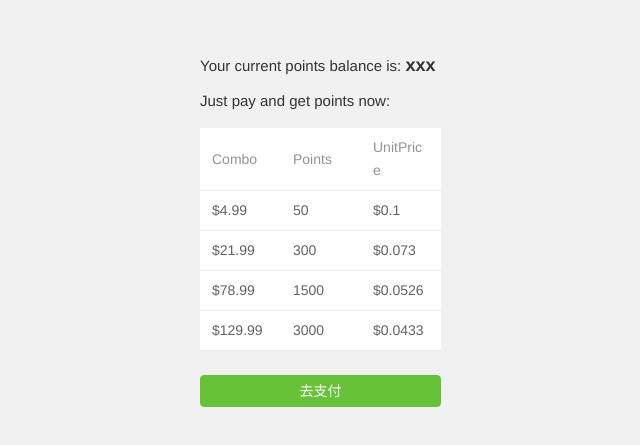
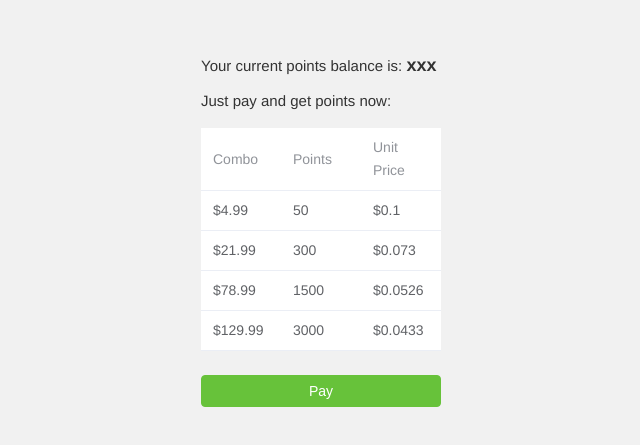
Before and after one commit to dddddkio/telegram-bot-vue, a Vue app: page / in a window 1280 px wide. Shown: the part 191-636 px from the top of the page, without its empty margins (199-839 px from the left). Built offline with nearby package versions, Linux system fonts and the light colour scheme.

Commit message:
webapp pass by value test

```diff
--- a/src/App.vue
+++ b/src/App.vue
@@ -3,18 +3,13 @@
     <div>Your current points balance is: <text class="text-bold text-black" style="font-size: large;">xxx</text></div>
     <div style="margin-top:10px;margin-bottom: 15px;">Just pay and get points now:</div>
 
-    <el-table
-      ref="table"
-      :data="tableData"
-      style="width: 100%"
-      @row-click="handleRowClick"
-      highlight-current-row>
+    <el-table ref="table" :data="tableData" style="width: 100%" @row-click="handleRowClick" highlight-current-row>
       <el-table-column prop="Combo" label="Combo" />
       <el-table-column prop="Points" label="Points" />
-      <el-table-column prop="UnitPrice" label="UnitPrice" />
+      <el-table-column prop="UnitPrice" label="Unit Price" />
     </el-table>
 
-    <el-button type="success" style="margin-top:3vh;width:100%" @click="handleButtonClick">去支付</el-button>
+    <el-button type="success" style="margin-top:3vh;width:100%" @click="handleButtonClick">Pay</el-button>
   </div>
 </template>
 
@@ -51,9 +46,11 @@ export default {
     handleRowClick(row, event) {
       console.log('选中了第' + (this.tableData.indexOf(row) + 1) + '行');
       console.log(row)
+      Telegram.WebApp.close()
     },
   },
 };
+
 </script>
 
 
```
Also changed, not shown: 6 other files (tests, documents, lock files or other folders).
